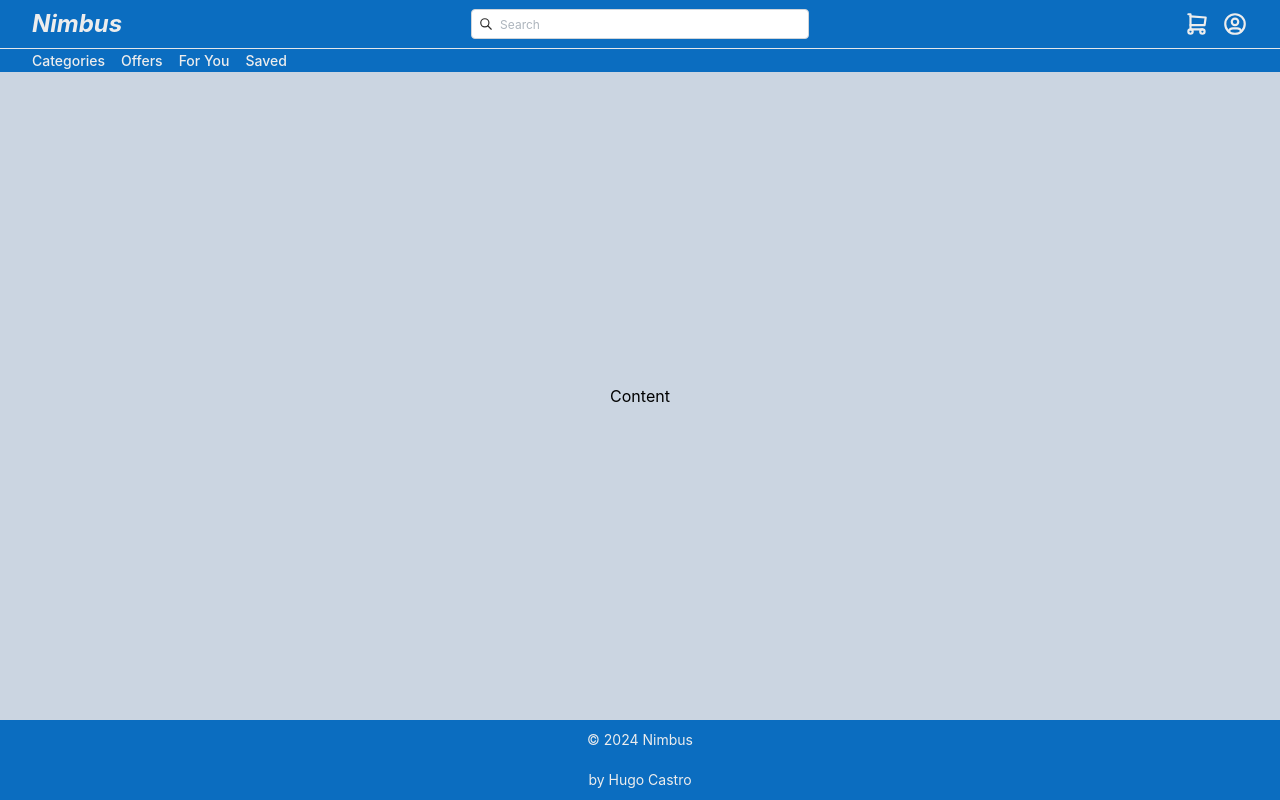
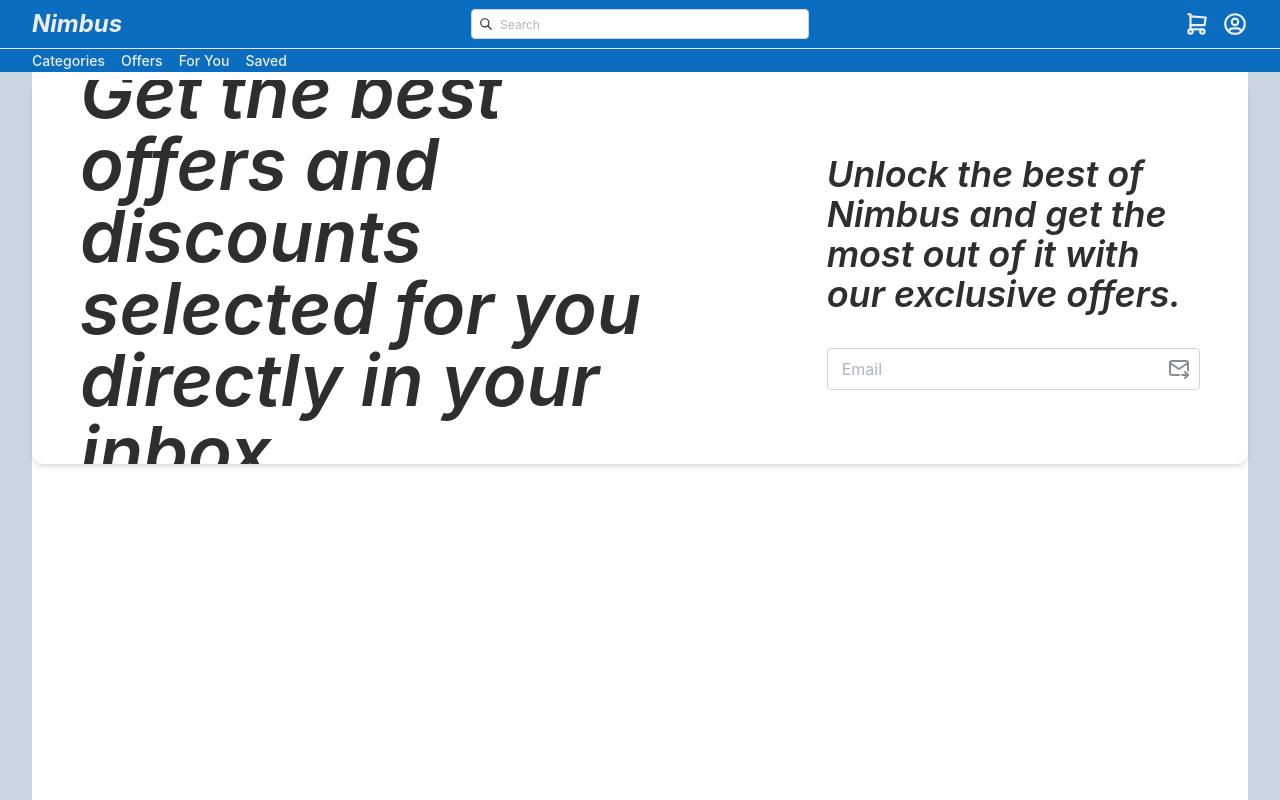
Before and after one commit to HugoCastroBR/Nimbus-Market, a Next.js app: page / in a window 1280 px wide. Shown: the top 800 px of the page. Built offline with nearby package versions, Linux system fonts and the light colour scheme.

Commit message:
feat: offer-cover home

```diff
--- a/src/app/components/Organisms/Header.tsx
+++ b/src/app/components/Organisms/Header.tsx
@@ -14,7 +14,7 @@ const Header = () => {
         <div
           className='
           w-full h-12 flex justify-between items-center bg-highlightBlue
-          px-2 md:px-4 lg:px-8
+          px-1 md:px-4 lg:px-8
           '
         >
           <Logo/>
--- /dev/null
+++ b/src/app/components/Organisms/SubEmailCover.tsx
@@ -0,0 +1,64 @@
+import { Input } from '@mantine/core'
+import React from 'react'
+import { IconMailForward } from '@tabler/icons-react'
+
+export default function SubEmailCover() {
+  return (
+    <div
+      className='
+        bg-white w-full xs:h-96 h-60
+        flex justify-between items-center
+        xs:flex-col sm:flex-row
+        xs:justify-center sm:justify-between
+        xs:items-center sm:items-center
+        xs:px-1 md:px-6 lg:px-12 xs:py-1 md:py-6 lg:py-10
+        rounded-xl shadow-md overflow-hidden
+
+      '
+    >
+      <div
+        className='
+          w-2/3 h-full sm:flex flex-col justify-center items-center
+          pr-0 xs:pr-6 sm:pr-12 md:pr-40
+          hidden
+        '
+      >
+        <span
+          className='
+            text-textLowlight  text-2xl sm:text-3xl md:text-5xl xl:text-7xl
+            font-semibold italic
+          '
+        >
+          Get the best offers and discounts selected for you directly in your inbox
+        </span>
+      </div>
+      <div
+        className='
+        w-full xs:w-1/3 h-full flex justify-evenly items-center
+        flex-col p-4 px-20 xs:p-0
+      '
+      >
+        <span
+          className='
+            text-textLowlight
+            font-semibold italic
+            text-xl sm:text-4xl
+          '
+        >
+          Unlock the best of Nimbus and get the most out of it with our exclusive offers.
+        </span>
+        <Input
+          placeholder="Email"
+          className='w-full'
+          size="md"
+          rightSectionPointerEvents="all"
+          rightSection={
+            <IconMailForward
+              aria-label="Subscribe"
+            />
+          }
+        />
+      </div>
+    </div>
+  )
+}
--- a/src/app/components/Templates/Home.tsx
+++ b/src/app/components/Templates/Home.tsx
@@ -1,9 +1,19 @@
 import React from 'react'
 import PageContainer from './PageContainer'
+import SubEmailCover from '../Organisms/SubEmailCover'
 
 const Home = () => {
   return (
-    <PageContainer/>
+    <PageContainer>
+      <main
+        className='
+          w-full h-full flex flex-col justify-start items-start
+          bg-white min-h-screen py-2
+        '
+      >
+        <SubEmailCover/>
+      </main>
+    </PageContainer>
   )
 }
 
--- a/src/app/components/Templates/PageContainer.tsx
+++ b/src/app/components/Templates/PageContainer.tsx
@@ -2,17 +2,30 @@ import React from 'react'
 import Header from '../Organisms/Header'
 import Footer from '../Molecules/Footer'
 
-const PageContainer = ({ }) => {
+interface PageContainerProps {
+  children: React.ReactNode
+}
+
+const PageContainer = ({
+  children
+}: PageContainerProps) => {
 
   return (
     <div
       className='
       w-full min-h-screen h-full flex flex-col items-center
-      bg-slate-300  mx-auto max-w-container  justify-between
+      bg-slate-300  mx-auto max-w-container  justify-start
       '
     >
       <Header />
-      Content
+        <div
+          className='
+          w-full h-full min-h-screen flex justify-start items-start
+          px-0.5 md:px-4 lg:px-8
+          '
+        >
+          {children}
+        </div>
       <Footer />
     </div>
   )
```
